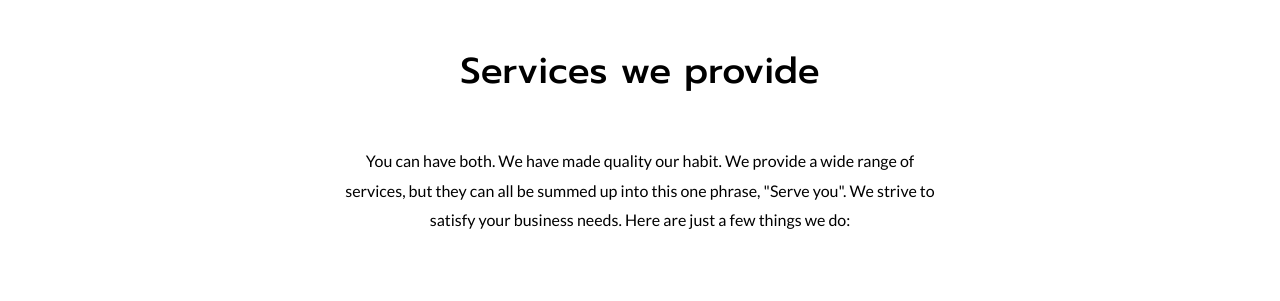
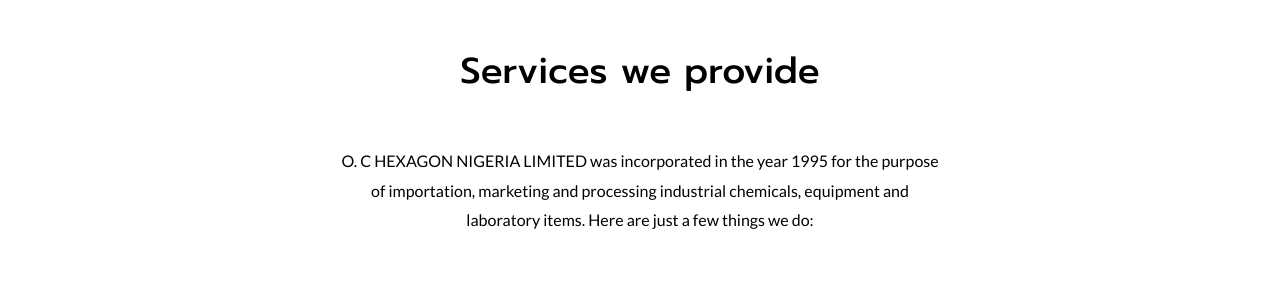
Before and after one commit to joshytheprogrammer/ochexagon, a Nuxt app: page / in a window 1280 px wide. Shown: the part 860-1161 px from the top of the page. Built offline with nearby package versions, Linux system fonts and the light colour scheme.

Commit message:
changed Services text

```diff
--- a/components/Home/Services.vue
+++ b/components/Home/Services.vue
@@ -1,7 +1,7 @@
 <template>
   <section class="services" id="services">
     <h2>Services we provide</h2>
-    <p>You can have both. We have made quality our habit. We provide a wide range of services, but they can all be summed up into this one phrase, "Serve you". We strive to satisfy your business needs. Here are just a few things we do:</p>
+    <p>O. C HEXAGON NIGERIA LIMITED was incorporated in the year 1995 for the purpose of importation, marketing and processing industrial chemicals, equipment and laboratory items. Here are just a few things we do:</p>
     <div class="content">
       <Card v-for="item in data" :key="item.id" :data="item"  />
     </div>
```
